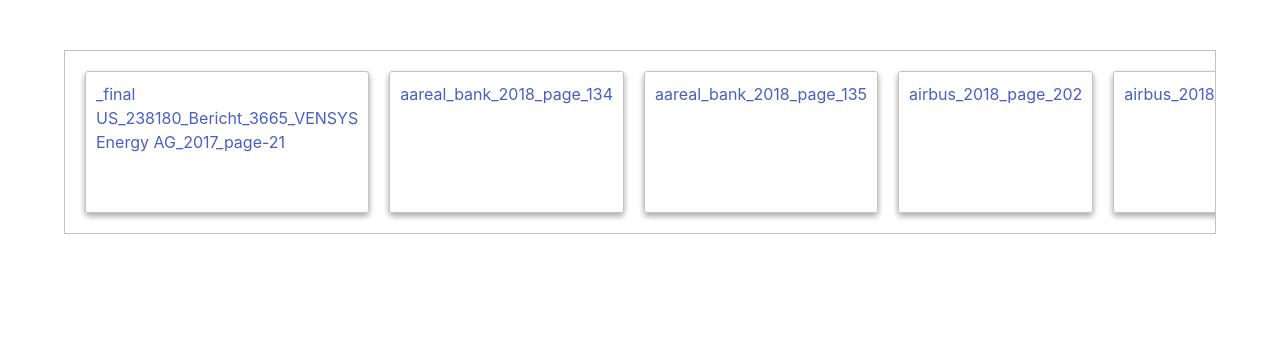
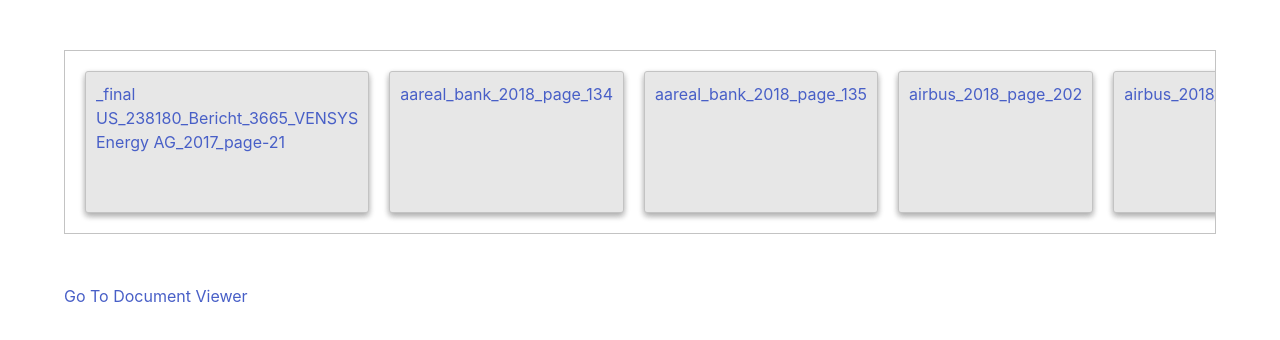
Before and after one commit to deepneuronlab/vue-image-box, a Vue app: page /#/ in a window 1280 px wide. Shown: the top 340 px of the page. Built offline with nearby package versions, Linux system fonts and the light colour scheme.

Commit message:
[feat]: add new routes

```diff
--- a/src/router.js
+++ b/src/router.js
@@ -1,27 +1,27 @@
 import Vue from 'vue'
 import VueRouter from 'vue-router'
-
-// ROUTES
-import PdfPage from '@/pages/PdfPage'
+// ROUTE
+import PageViewer from '@/pages/PageViewer'
+import Home from '@/pages/Home'
 
 Vue.use(VueRouter)
 
-let router = new VueRouter({
+const router = new VueRouter({
     // mode: 'history',
     routes: [
         {
-            meta: {title: 'PDF page'},
-            path: '/pdf-page/:PageId',
-            name: 'PdfPage',
+            path: '/',
+            name: 'Home',
+            component: Home
+        },
+        {
+            meta: {title: 'PDF viewer'},
+            path: '/page-viewer',
+            name: 'PageViewer',
             props: true,
-            component: PdfPage
+            component: PageViewer
         },
     ]
 })
 
-router.beforeEach((to, from, next) => {
-  document.title = to.params.PageId,
-  next()
-})
-
 export default router
```
